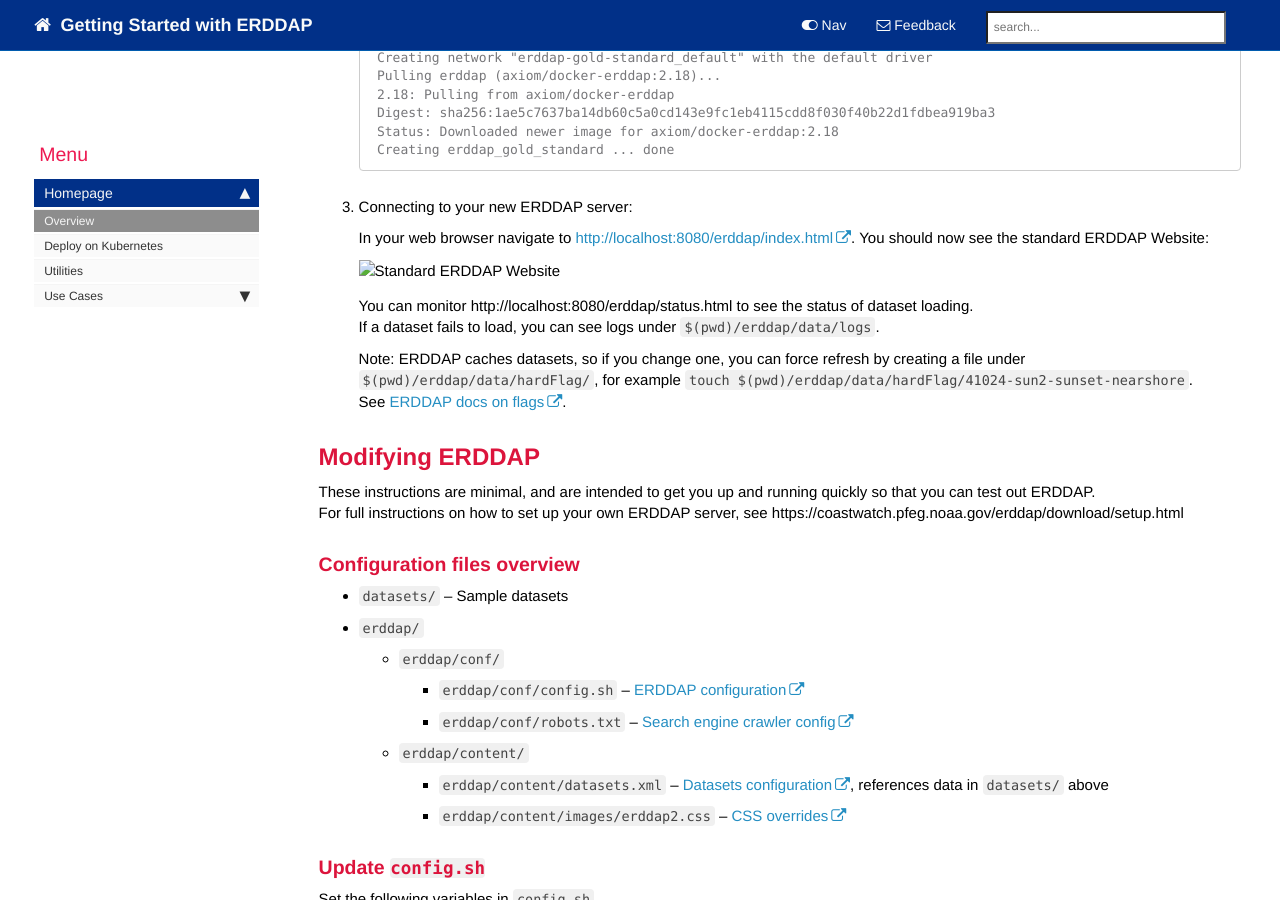
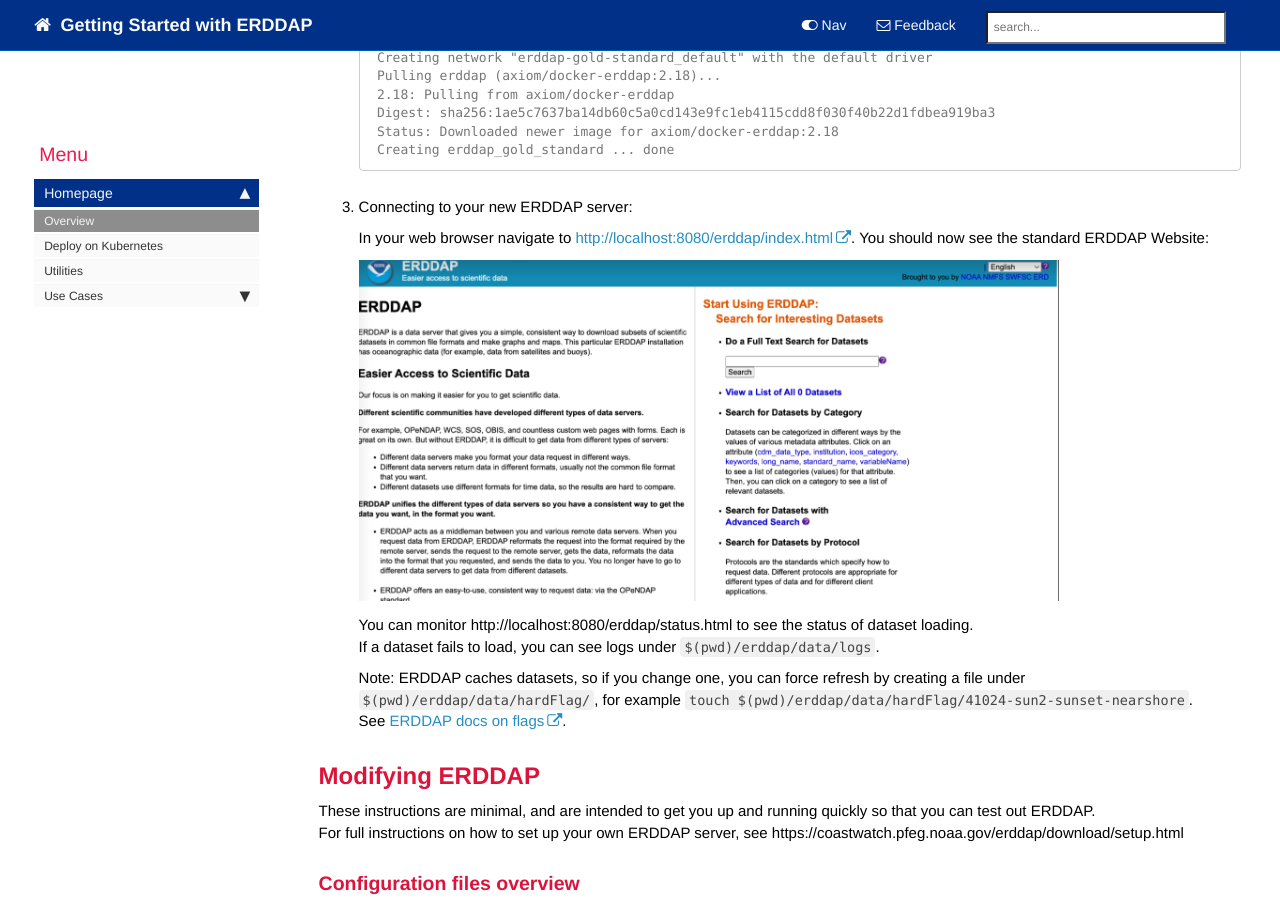
Before and after one commit to ioos/erddap-gold-standard, a Jekyll site: the page built from _docs/index.md, in a window 1280 px wide and 900 px high, scrolled down 1670 px. Built offline with Jekyll 4.4.1, drawn with Linux system fonts in a browser that asks for light colours; nearby versions of some CDN libraries; comment, search, counter and statistics services are not loaded.

Commit message:
displaying image in index

```diff
--- a/_docs/index.md
+++ b/_docs/index.md
@@ -85,7 +85,7 @@
 
 	In your web browser navigate to <http://localhost:8080/erddap/index.html>.
 	You should now see the standard ERDDAP Website:
-	![Standard ERDDAP Website](images/standard_erddap_site.png "Standard ERDDAP Site")
+	![Standard ERDDAP Website](https://github.com/ioos/erddap-gold-standard/raw/gh-pages/_docs/images/standard_erddap_site.png "Standard ERDDAP Site")
 
 	You can monitor http://localhost:8080/erddap/status.html to see the status of dataset loading.
 	If a dataset fails to load, you can see logs under `$(pwd)/erddap/data/logs`.
```
